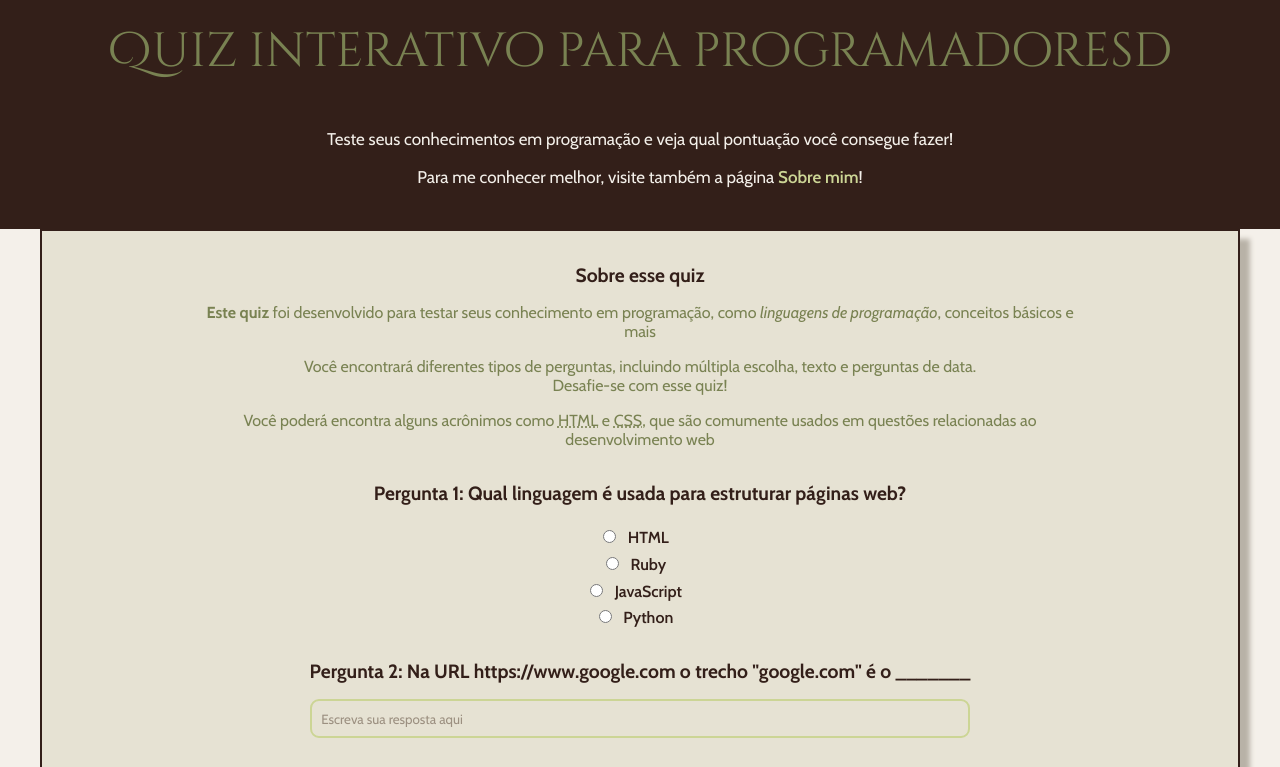
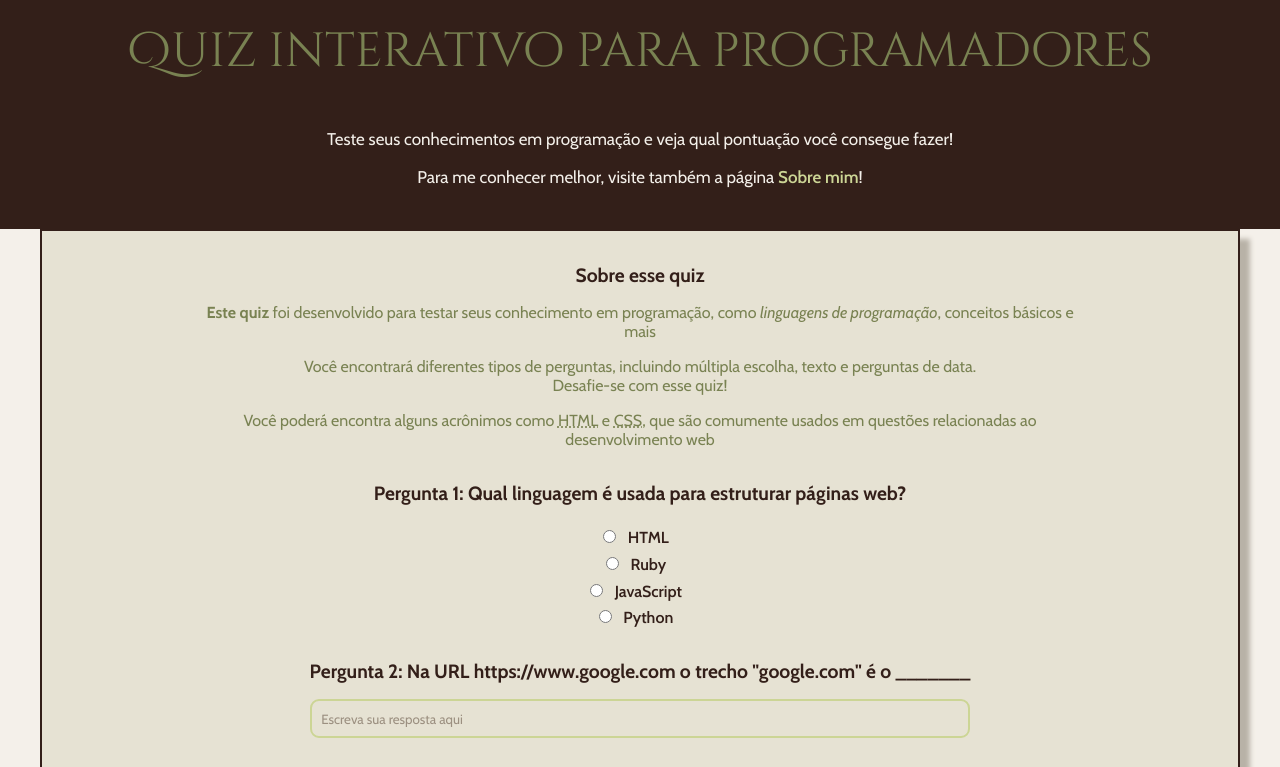
Before and after one commit to GustavoAvilaB/Quizzparaprogramadores, a plain HTML site: page index.html in a window 1280 px wide. Shown: the top 767 px of the page. Drawn offline with nearby package versions, Linux system fonts and the light colour scheme; a web font is replaced by a local one.

Commit message:
Update index.html

```diff
--- a/index.html
+++ b/index.html
@@ -18,7 +18,7 @@
 
 <body>
     <header>
-        <h1>Quiz interativo para programadoresd</h1>
+        <h1>Quiz interativo para programadores</h1>
         <p>Teste seus conhecimentos em programação e veja qual pontuação você consegue fazer!</p>  <p>Para me conhecer melhor, visite também a página <a href="sobremim.html" target="_self" rel="next">Sobre mim</a>!</p>
     </header>
     <main>
```
